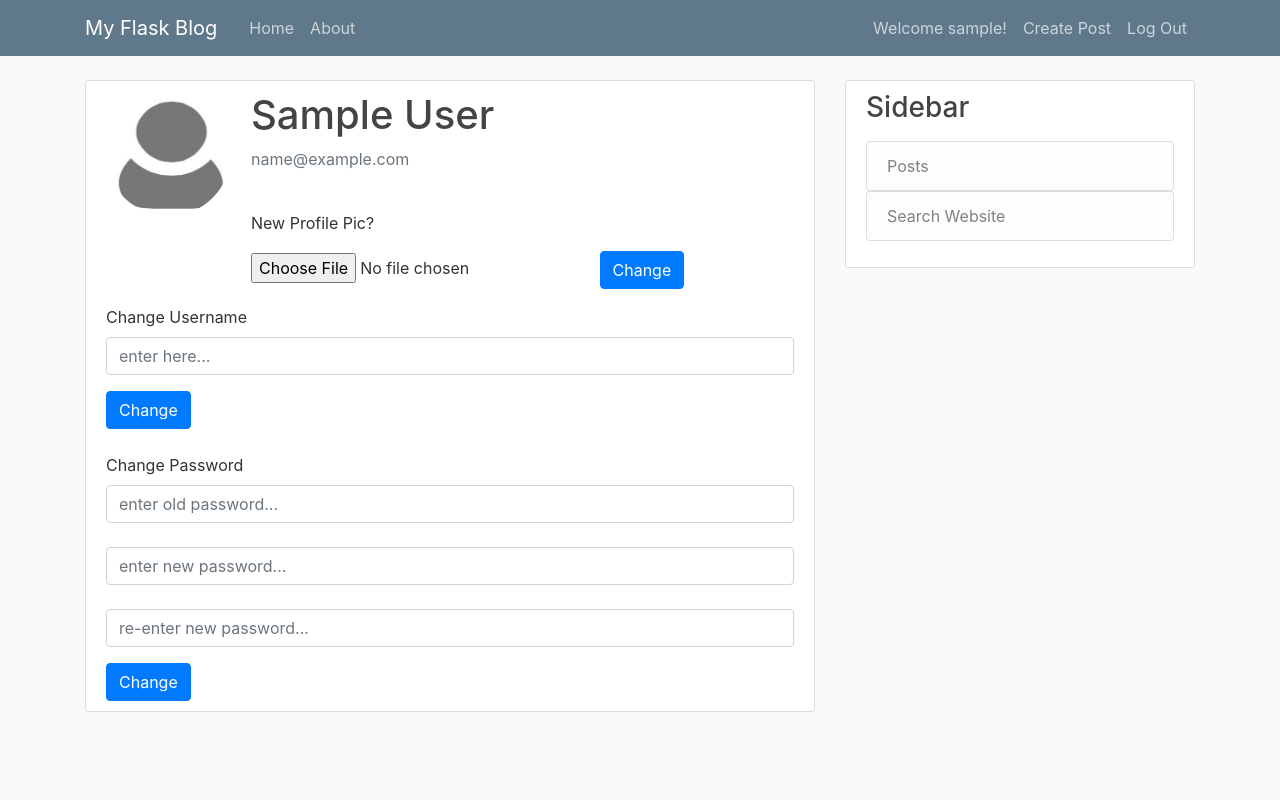
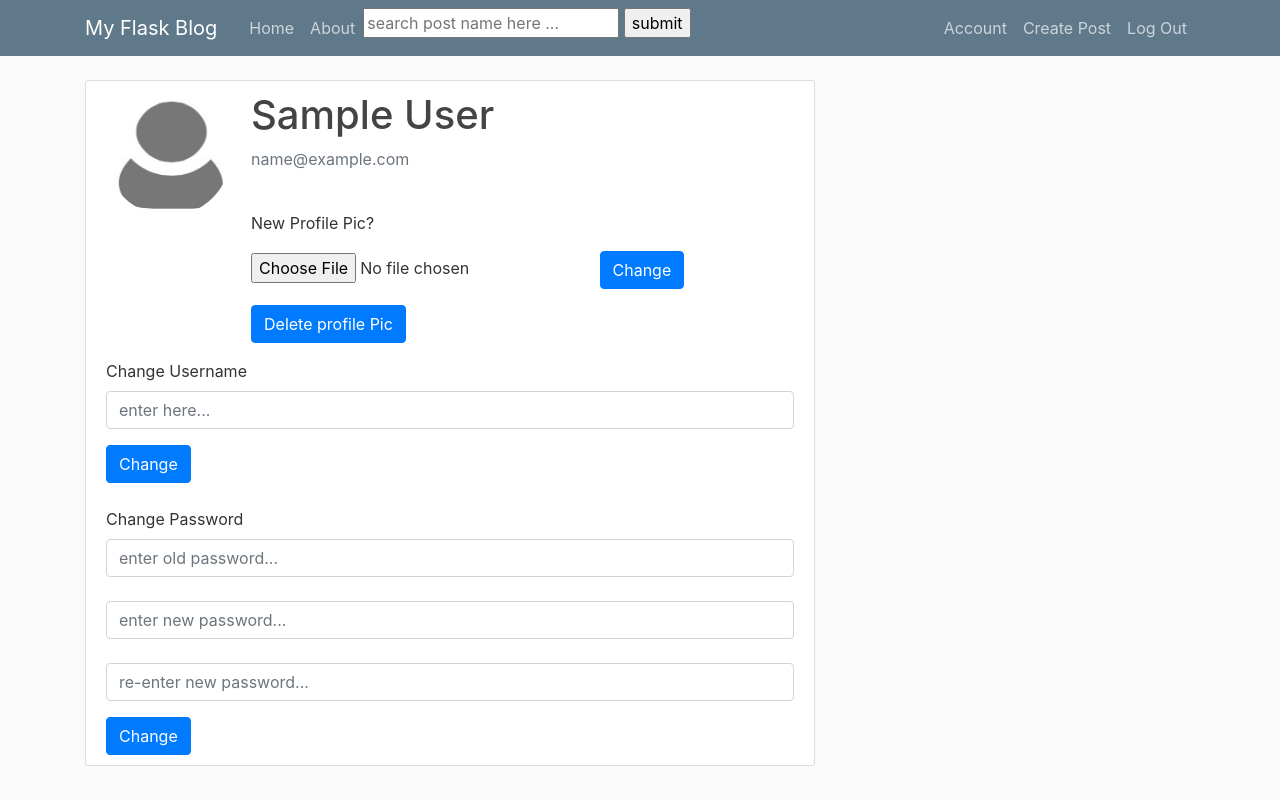
Before and after one commit to VishakBharadwaj94/My_Blog, a Flask app: page /account in a window 1280 px wide. Run offline with Flask 2, Linux system fonts and the light colour scheme; the visitor is signed in with stand-in values (Sample User, id 1); some libraries are stand-ins or nearby versions.

Commit message:
accounts and other stuff

```diff
--- a/blog/routes.py
+++ b/blog/routes.py
@@ -2,18 +2,25 @@ import os
 import os.path
 from flask import render_template, url_for, redirect, request, session, flash, logging
 from blog import app
-from blog.model import check_user,user_signup,search_user_by_username,change_password,change_uname,add_post_db,all_posts,find_post,delete
+from blog.model import check_user,user_signup,search_user_by_username,change_password,change_uname,add_post_db,all_posts,find_post,delete,check_pic,pic_status
 from passlib.hash import sha256_crypt
 from blog.forms import RegistrationForm
+from blog.nocache import nocache
 from PIL import Image
 import datetime
 
 
 
+@app.after_request
+def add_header(response):
 
+    response.headers['X-UA-Compatible'] = 'IE=Edge,chrome=1'
+    response.headers['Cache-Control'] = 'public, max-age=0'
+    return response
 
 @app.route("/")
 @app.route("/home")
+@nocache
 def home():
 
 	posts=all_posts()
@@ -34,7 +41,7 @@ def contact():
 #follow the below format in wtforms, 1st create a class for every form needed
 
 
-@app.route("/register",methods=['GET','POST'])
+@app.route("/signup",methods=['GET','POST'])
 
 def register():
 
@@ -132,15 +139,16 @@ def account():
 
 	if session.get('next_page')=='account' or session.get('user_id'):
 
-
+		default = False
 		name = session['username']+'.jpg'
 		pic_path=os.path.join(app.root_path,'static/profile_pics',name)
 
 		if os.path.isfile(pic_path):
+			session['pic']=True
 			pass
 
 		else:
-
+			default = True
 			name = 'default.jpg'
 			pic_path=os.path.join(app.root_path,'static/profile_pics',name)
 
@@ -149,11 +157,11 @@ def account():
 		if session.get('user_id'):
 
 			session.pop('next_page',None)
-			return render_template('account.html',title='Account',img_file=pic_path)
+			return render_template('account.html',title='Account',default=default)
 
 		else:
 
-			return render_template('account.html',title='Account',img_file=pic_path)
+			return render_template('account.html',title='Account',default=default)
 
 
 
@@ -246,9 +254,24 @@ def uploadimage():
 		name = session['username'] + '.jpg'
 		pic_path=os.path.join(app.root_path,'static/profile_pics',name)
 		pic.save(pic_path)
+		pic_status('yes',session['username'])
 		return redirect(url_for('account'))
 
+@app.route("/remove_pic",methods=['GET','POST'])
 
+def remove():
+
+	if request.method=='GET':
+
+		return(redirect(url_for('account')))
+
+	else:
+		name = session['username'] + '.jpg'
+		pic_path=os.path.join(app.root_path,'static/profile_pics',name)
+		os.remove(pic_path)
+		session.pop('pic',None)
+		pic_status('no',session['username'])
+		return(redirect(url_for('account')))
 
 @app.route('/post/new', methods=['GET','POST'])
 
@@ -264,6 +287,7 @@ def new_post():
 		post_info['body'] = request.form['body']
 		post_info['name'] = session['username']
 		post_info['date'] = datetime.datetime.now()
+		post_info['dp'] = check_pic(session['username'])
 		add_post_db(post_info)
 		flash('your post has been created!','success')
 		return redirect(url_for('home'))
@@ -297,3 +321,12 @@ def delete_post():
 
 		flash('you cannot delete this post,redirecting to homepage!','danger')
 		return(redirect(url_for('home')))
+
+@app.route("/posts",methods=['POST'])
+
+def user_posts():
+
+	name = request.form['search']
+	import pdb;pdb.set_trace()
+	posts= find_posts_by_title(name)
+	return render_template('home.html',posts=posts)
--- a/blog/templates/about.html
+++ b/blog/templates/about.html
@@ -2,12 +2,12 @@
 
 {% block body %}
 
-<h1><b>About My Amazon</b></h1>
+<h1><b>About My Blog</b></h1>
 
 
 <br>
 <br>
-<p>'My Amazon' was built in order to learn the process of backend engineering with Python and Flask,a lightweight,fast micro-framework that is written for Python.MongoDB was the database used </p>
+<p>'My Flask Blog' was built in order to learn the process of backend engineering with Python and Flask,a lightweight,fast micro-framework that is written for Python.MongoDB was the database used </p>
 <br>
 <br>
 <p> The website is fully functional and ready to go!!!</p>
--- a/blog/templates/account.html
+++ b/blog/templates/account.html
@@ -5,8 +5,13 @@
 
 <div class="content-section">
 	<div class="media">
-		<img class="rounded-circle account-img" src="{{img_file}}">
+		{% if default %}
+		<img class="rounded-circle account-img" src="{{ url_for('static', filename='profile_pics/default.jpg') }}" alt="display pic" >
 		<div class="media-body">
+		{% else %}
+		<img class="rounded-circle account-img" src="{{ url_for('static', filename='profile_pics/'+ session['username']+'.jpg') }}" alt="display pic" >
+		<div class="media-body">
+		{% endif %}
 			<h2 class="account-heading"> {{ session['name'] }} </h2>
 			<p class="text-secondary"> {{ session['email'] }} </p><br>
 			<p> New Profile Pic? </p>
@@ -14,6 +19,11 @@
 				<form action="/uploadimage" method="post" enctype="multipart/form-data" >
   <input type="file" name="image" value="" accept="image">
   <button name="submit" type="submit" class="btn btn-primary" value="submit"> Change </button>
+</form> </p>
+
+	<p class="text-secondary">
+				<form action="/remove_pic" method="post" >
+  <button name="submit" type="submit" class="btn btn-primary" value="submit"> Delete profile Pic</button>
 </form> </p>
 
 		</div>
--- a/blog/templates/home.html
+++ b/blog/templates/home.html
@@ -2,8 +2,13 @@
 {% block body %}
     {% for post in posts %}
 
+
         <article class="media content-section">
+          {% if post['dp'] == "no" %}
+          <img class="rounded-circle article-img" src="{{ url_for('static', filename='profile_pics/default.jpg') }}">
+          {% else %}
           <img class="rounded-circle article-img" src="{{ url_for('static', filename='profile_pics/'+ post['name']+'.jpg') }}">
+          {% endif %}
           <div class="media-body">
             <div class="article-metadata">
 
--- a/blog/templates/layout.html
+++ b/blog/templates/layout.html
@@ -29,11 +29,15 @@
             <div class="navbar-nav mr-auto">
               <a class="nav-item nav-link" href="/">Home</a>
               <a class="nav-item nav-link" href="/about">About</a>
+              <form method="post" action="/posts">
+                <input type="text" name="search" autocomplete="off" placeholder="search post name here ...">
+                <input type="submit" name="submit" value="submit">
+              </form>
             </div>
             <!-- Navbar Right Side -->
             <div class="navbar-nav">
               {% if session %}
-              <a class="nav-item nav-link" href="/account">Welcome {{ session['username'] }}!</a>
+              <a class="nav-item nav-link" href="/account">Account</a>
               <a class="nav-item nav-link" href="/post/new"> Create Post </a>
               <a class="nav-item nav-link" href="/logout">Log Out</a>
               {% else %}
@@ -50,17 +54,6 @@
         <div class="col-md-8">
           {% block body %}{% endblock %}
         </div>
-        <div class="col-md-4">
-          <div class="content-section">
-            <h3>Sidebar</h3>
-            <p class='text-muted'><!--Put some stuff here later -->
-              <ul class="list-group">
-                <a href="#"><li class="list-group-item list-group-item-light">Posts</li></a>
-                <a href="#"><li class="list-group-item list-group-item-light">Search Website</li></a>
-              </ul>
-            </p>
-          </div>
-        </div>
       </div>
     </main>
 
```
Also changed, not shown: blog/model.py (+16 -1 lines), blog/nocache.py (added, +15 -0 lines).
